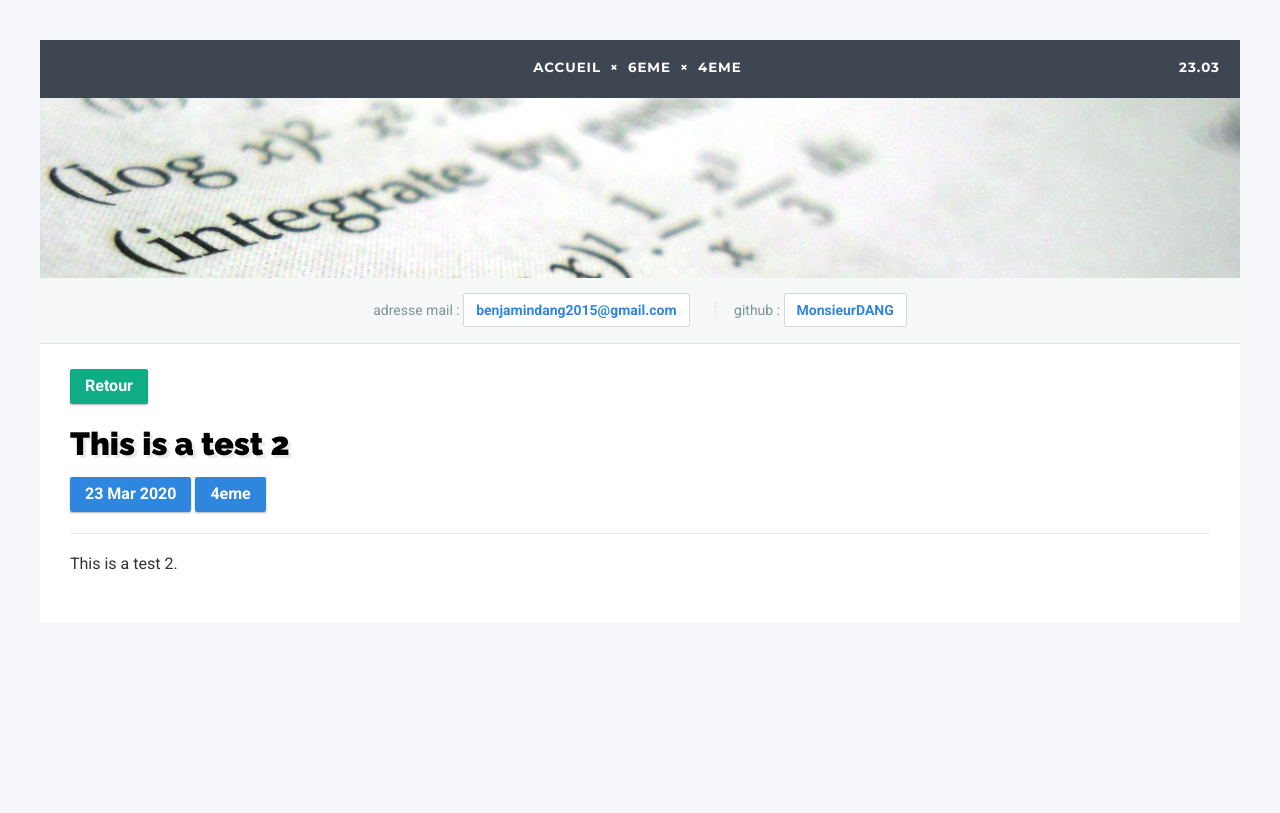
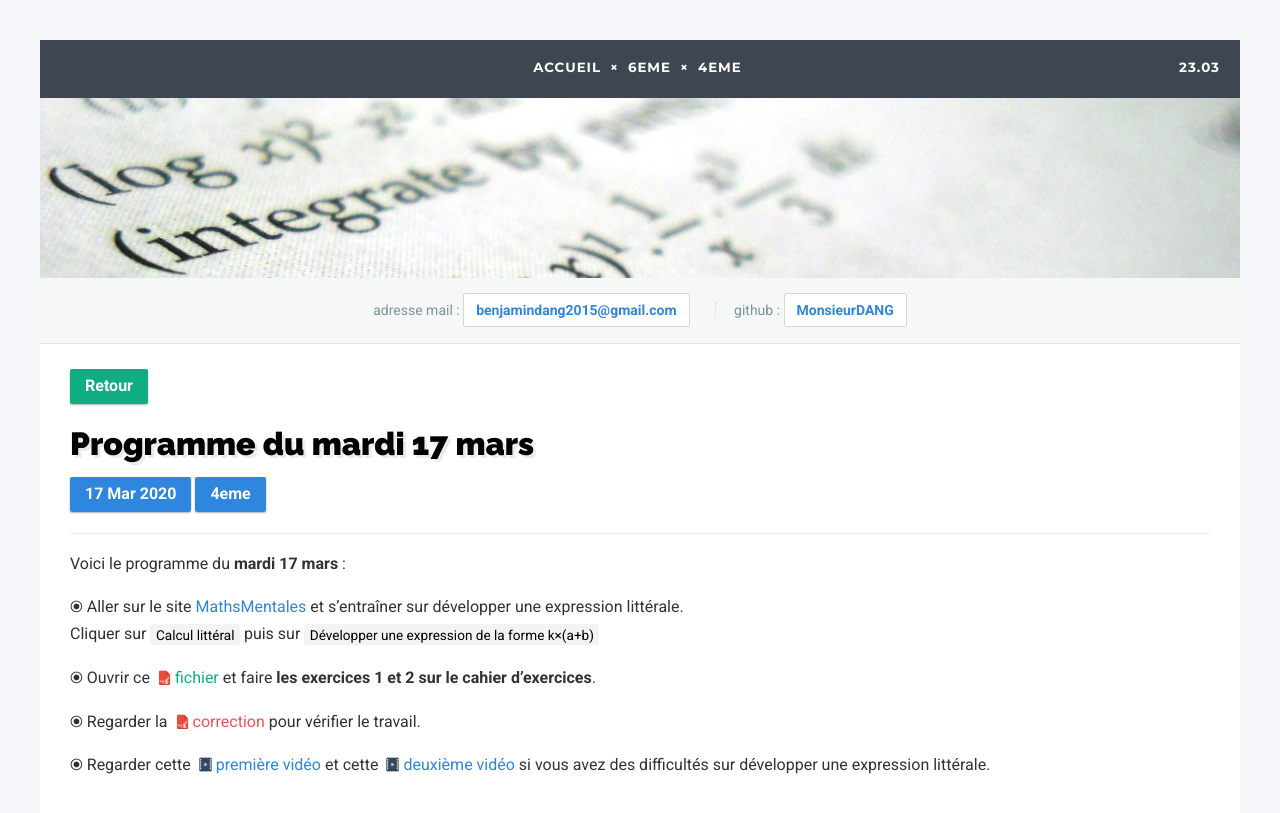
Before and after one commit to DangSinslay/DangSinslay.github.io, a Jekyll site: the page built from _posts/4eme/2020-03-23-test.md, in a window 1280 px wide. Shown: the top 813 px of the page. Built offline with Jekyll 4.4.1, drawn with Linux system fonts in a browser that asks for light colours.

Commit message:
Update 2020-03-23-test.md

```diff
--- a/_posts/4eme/2020-03-23-test.md
+++ b/_posts/4eme/2020-03-23-test.md
@@ -1,9 +1,19 @@
 ---
 layout: post
-title: "This is a test 2"
-date: 2020-03-23
+title: "Programme du mardi 17 mars"
+date: 2020-03-17
 category: 4eme
 blog: blog4
 ---
 
-This is a test 2.
+Voici le programme du <b>mardi 17 mars</b> :
+
+⦿ Aller sur le site <a href="http://mathsmentales.net/">MathsMentales</a> et s'entraîner sur développer une expression littérale.
+<br>
+Cliquer sur <mark>Calcul littéral</mark> puis sur <mark>Développer une expression de la forme k×(a+b)</mark>
+
+⦿ Ouvrir ce <a class="exercice" href="/exercices/4eme/4eme_exercices_mardi_17_mars_2020.pdf">fichier</a> et faire <b>les exercices 1 et 2 sur le cahier d'exercices</b>.
+
+⦿ Regarder la <a class="correction" href="/exercices/4eme/4eme_exercices_mardi_17_mars_2020_corrections.pdf">correction</a> pour vérifier  le travail.
+
+⦿ Regarder cette <a class="video" href="https://youtu.be/S_ckQpWzmG8">première vidéo</a> et cette <a class="video" href="https://youtu.be/URNld8xsXgM">deuxième vidéo</a> si vous avez des difficultés sur développer une expression littérale.
```
